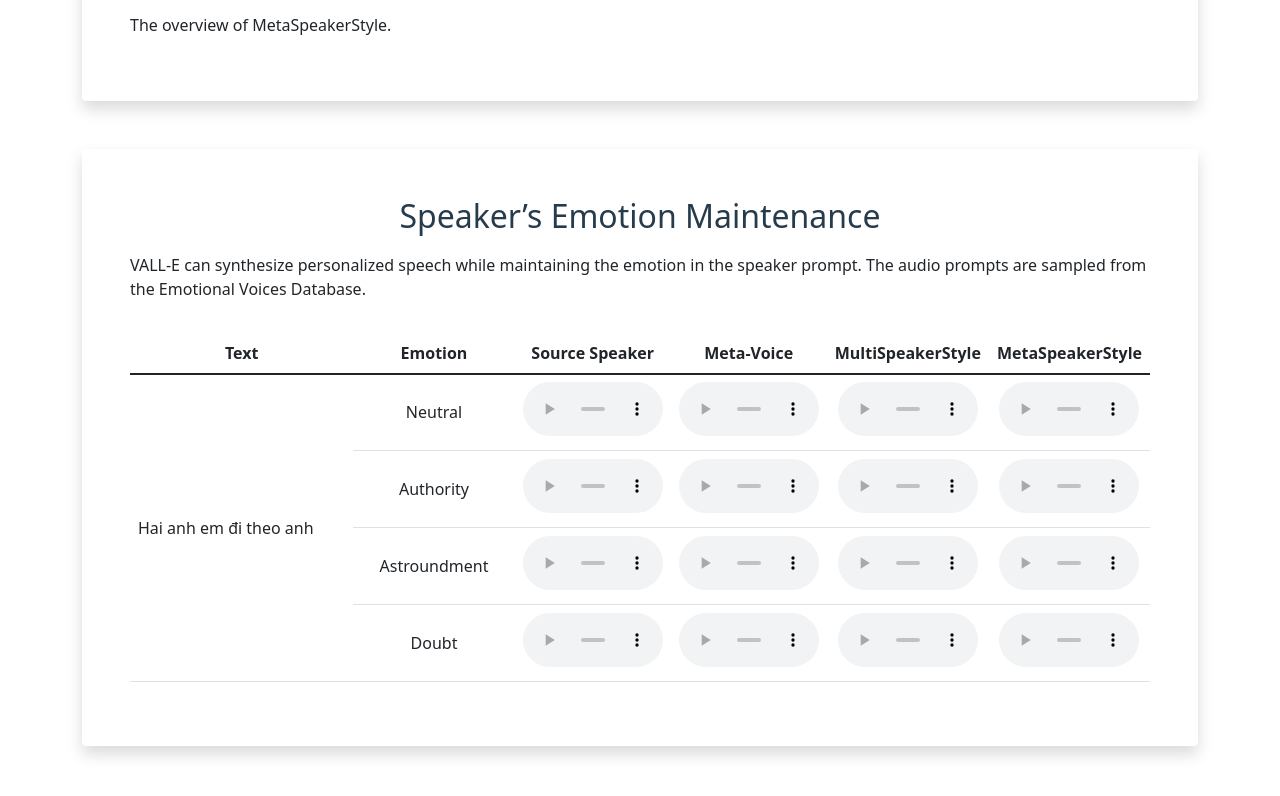
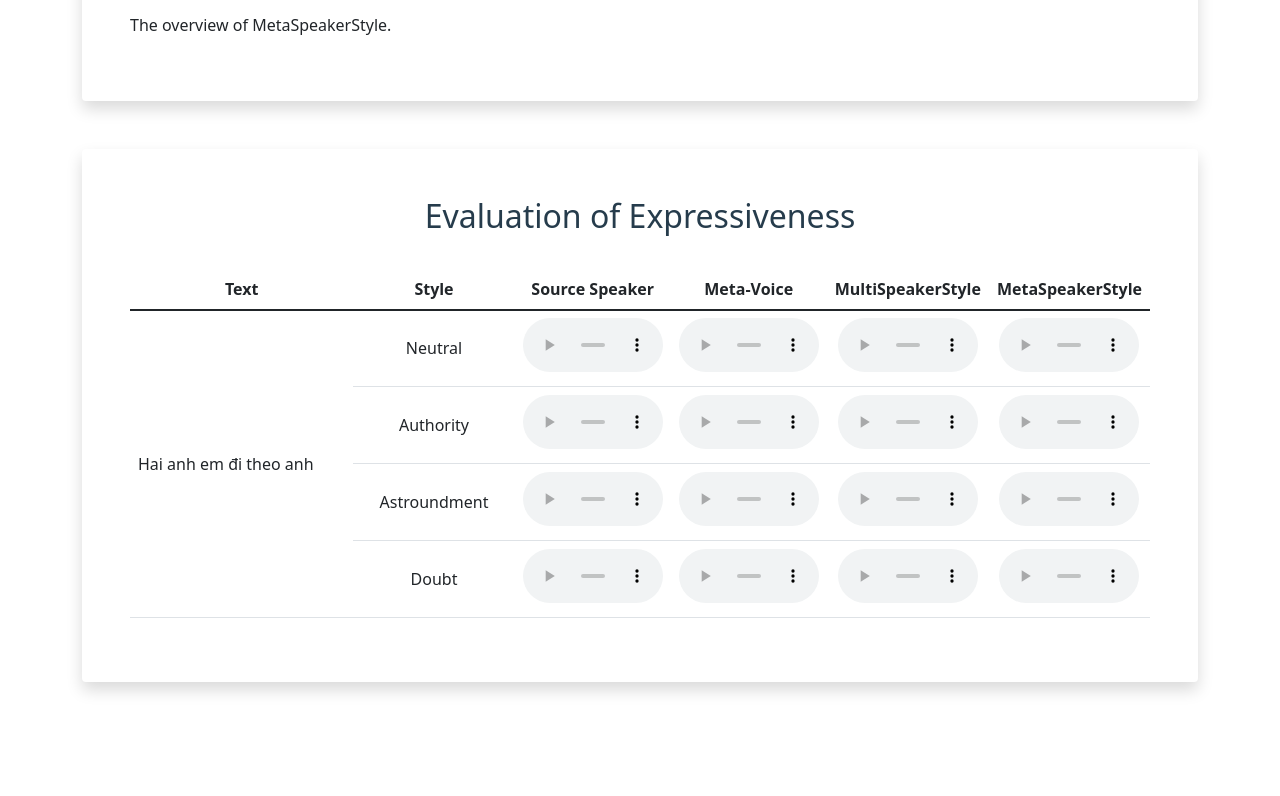
Before and after one commit to SpeechWorld/speechworld.github.io, a plain HTML site: page MetaSpeakerStyle/index.html in a window 1280 px wide. Shown: the part 1178-1974 px from the top of the page. After the commit the page ends 1924 px from the top, so only its background shows below. Drawn offline with nearby package versions, Linux system fonts and the light colour scheme.

Commit message:
fix typo

```diff
--- a/MetaSpeakerStyle/index.html
+++ b/MetaSpeakerStyle/index.html
@@ -57,16 +57,16 @@
 </div>
 
 <div class="container pt-5 mt-5 shadow p-5 mb-5 bg-white rounded">
-		<h2 id="Speaker-Emotion-Maintenance" style="text-align: center;">Speaker’s Emotion Maintenance</h2>
-			<p>
-			VALL-E can synthesize personalized speech while maintaining the emotion in the speaker prompt. The audio prompts are sampled from the Emotional Voices Database.
-			</p>
+		<h2 id="Style-Expressive" style="text-align: center;">Evaluation of Expressiveness</h2>
+			<!-- <p>
+			MetaSpeakerStyle can synthesize personalized speech.
+			</p> -->
 		<div class="table-responsive pt-3">
 			<table class="table table-hover pt-2">
 			<thead>
 			<tr>
 			<th style="text-align: center">Text</th>
-			<th style="text-align: center">Emotion</th>
+			<th style="text-align: center">Style</th>
 			<th style="text-align: center">Source Speaker</th>
 			<th style="text-align: center">Meta-Voice</th>
 			<th style="text-align: center">MultiSpeakerStyle</th>
```
